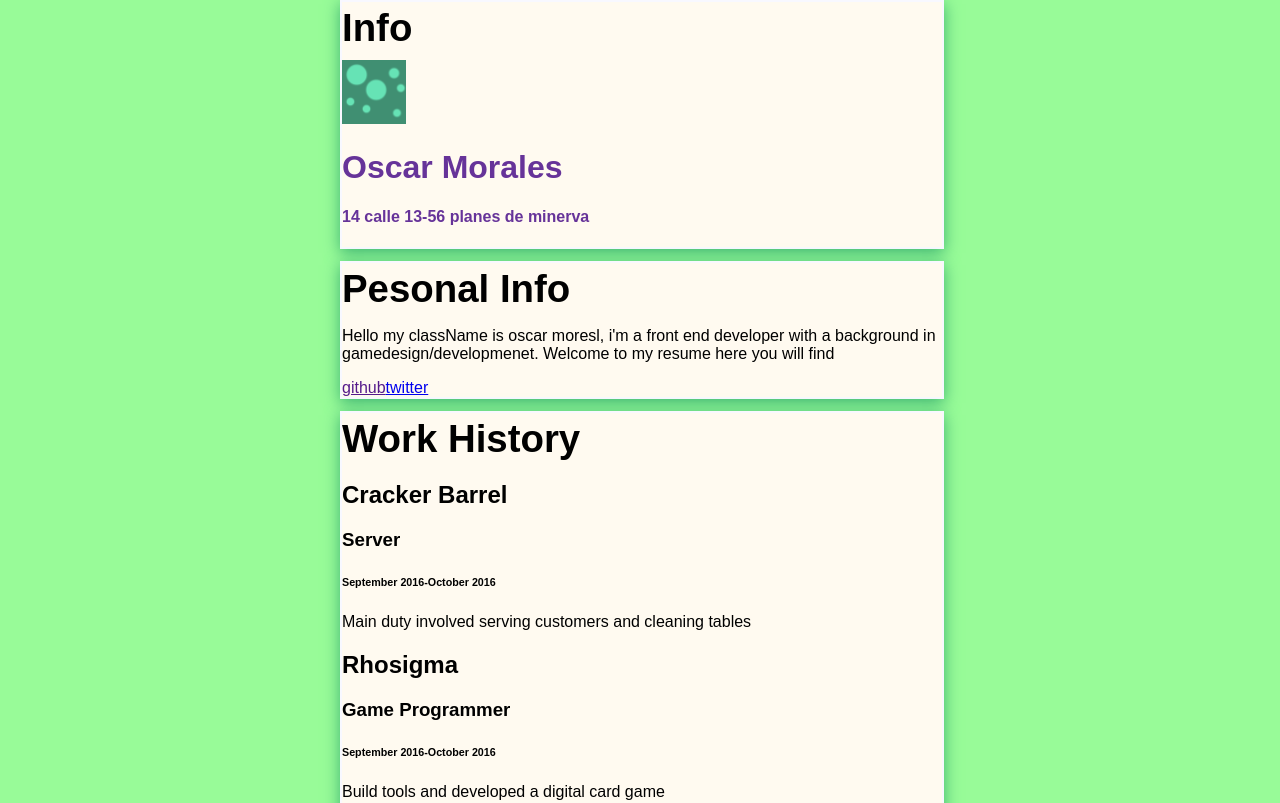
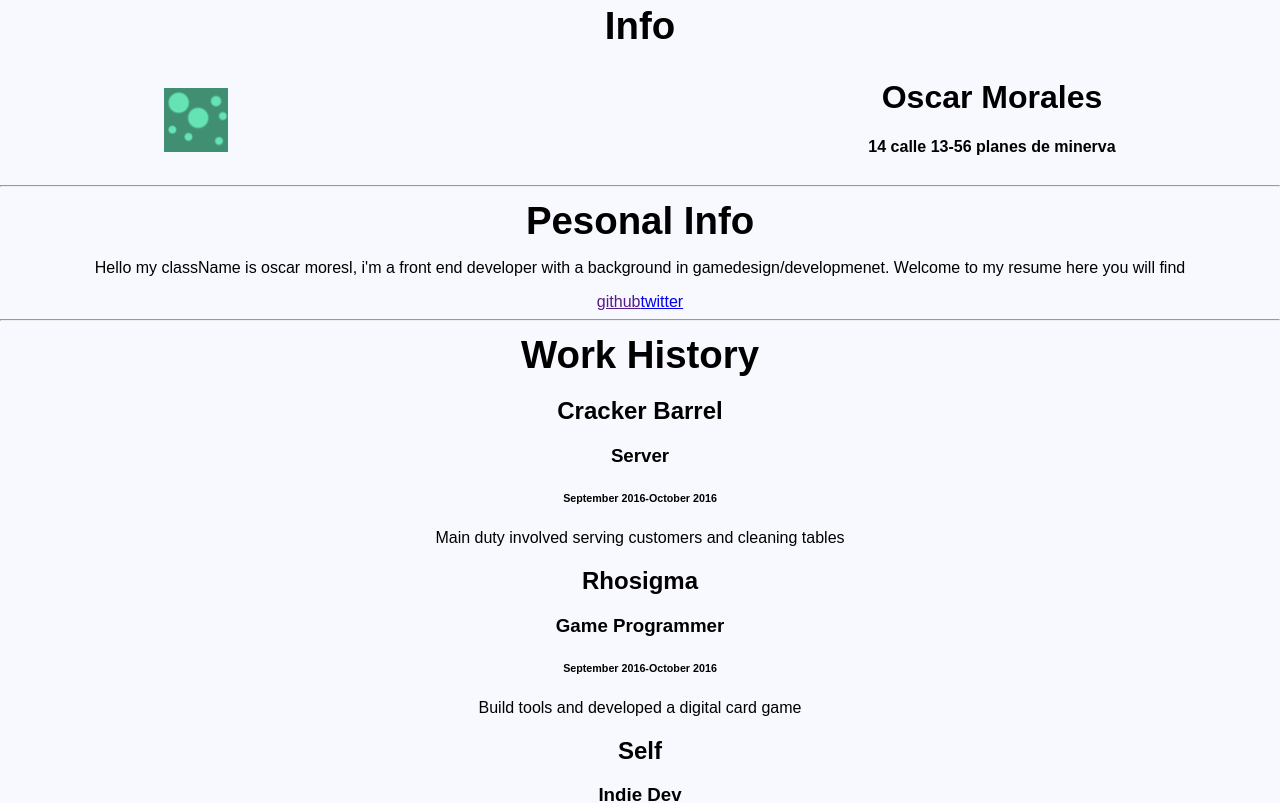
Before and after one commit to Vidsneezes/InteractiveResume, a React (Create React App) app: page / in a window 1280 px wide. Shown: the top 803 px of the page. Built offline with nearby package versions, Linux system fonts and the light colour scheme.

Commit message:
modified page css

```diff
--- a/src/App.css
+++ b/src/App.css
@@ -1,4 +1,4 @@
 .App {
-    width: 600px;
+    width: auto;
     margin: 0px auto;
 }
--- a/src/components/info/Info.css
+++ b/src/components/info/Info.css
@@ -2,7 +2,7 @@
     list-style-type: none;
     margin: 0;
     padding: 0;
-    color:  rebeccapurple;
+    color:  black;
 }
 
 .info div {
--- a/src/components/page/Page.css
+++ b/src/components/page/Page.css
@@ -1,9 +1,7 @@
 .page {
-    background: floralwhite;
-    width: 600px;
-    border: 2px solid ghostwhite;
+    width: auto;
     margin: 0px 0px 12px;
-    box-shadow: 0px 4px 15px mediumseagreen;
+    text-align: center;
 }
 
 .page-intro {
--- a/src/components/page/Page.jsx
+++ b/src/components/page/Page.jsx
@@ -11,6 +11,7 @@ class Page extends Component {
         <div>
             {this.props.children}
         </div>
+        <hr></hr>
       </div>
     );
   }
--- a/src/index.css
+++ b/src/index.css
@@ -2,5 +2,5 @@ body {
   margin: 0;
   padding: 0;
   font-family: sans-serif;
-  background: palegreen;
+  background: ghostwhite;
 }
```
Also changed, not shown: 1 other file (tests, documents, lock files or other folders).
